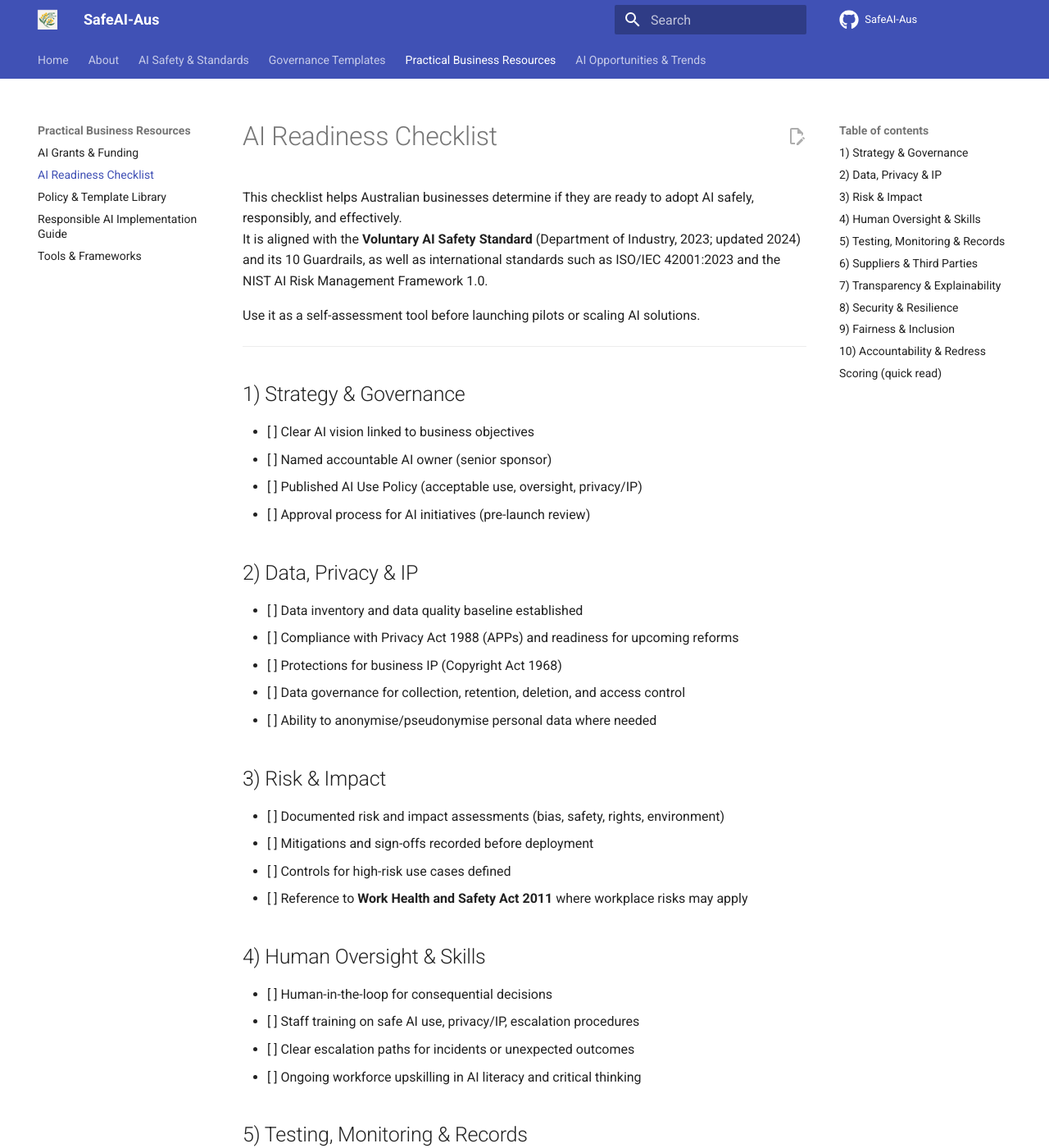
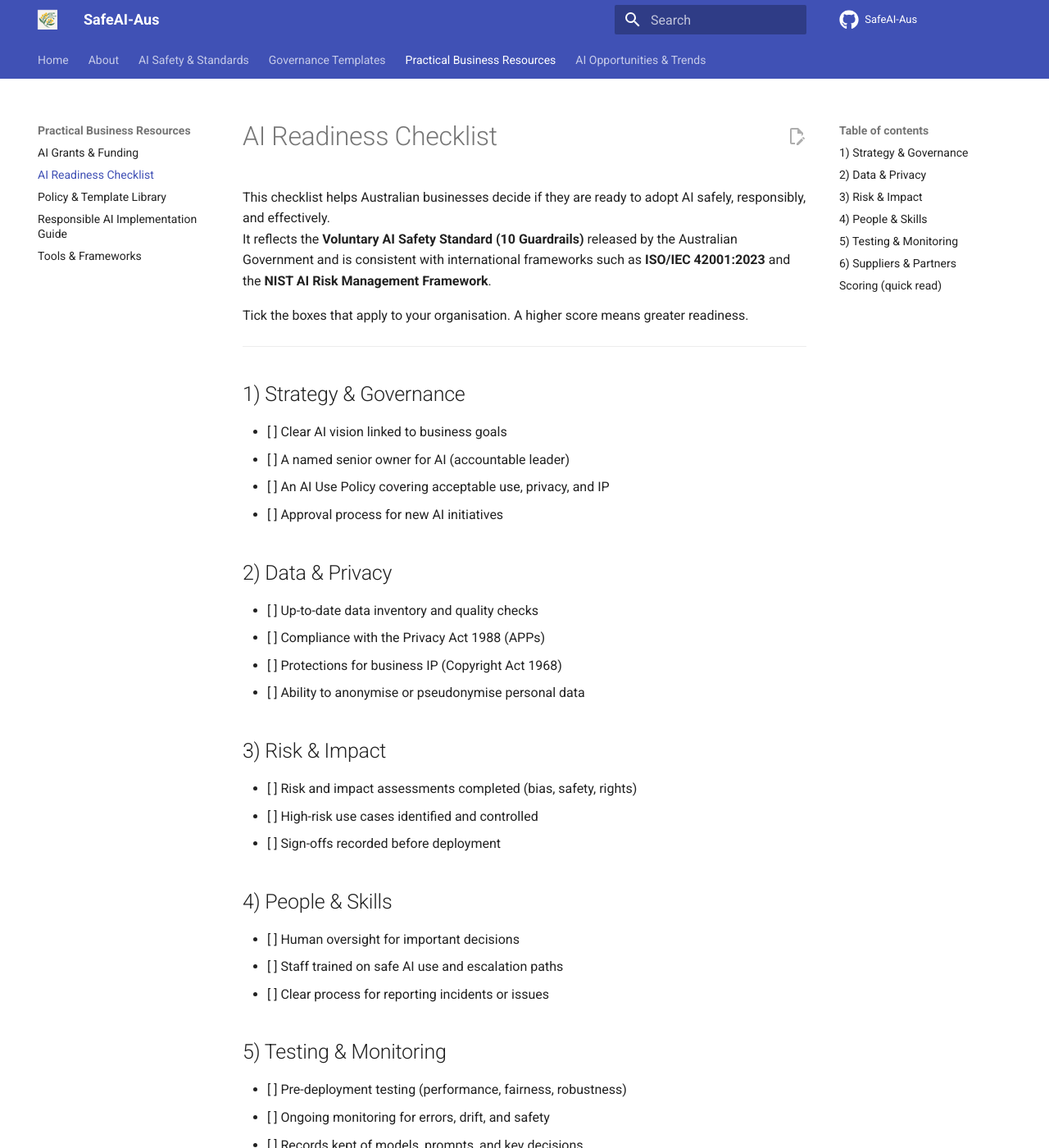
Before and after one commit to safeai-aus/safeai-aus.github.io, an MkDocs documentation site: the page built from docs/ai-readiness-checklist.md, in a window 1280 px wide and 1400 px high. Shown: the whole window at 82% size. Built offline with MkDocs 1.6.1 and Material for MkDocs 9.7.7, drawn with Linux system fonts in a browser that asks for light colours; comment, search, counter and statistics services are not loaded; some of the changed text lies outside the part shown.

Commit message:
Update ai-readiness-checklist.md

```diff
--- a/docs/ai-readiness-checklist.md
+++ b/docs/ai-readiness-checklist.md
@@ -6,81 +6,50 @@ description: AI Readiness Checklist for Australian Businesses — guidance for A
 
 # AI Readiness Checklist
 
-This checklist helps Australian businesses determine if they are ready to adopt AI safely, responsibly, and effectively.
-It is aligned with the **Voluntary AI Safety Standard** (Department of Industry, 2023; updated 2024) and its 10 Guardrails, as well as international standards such as ISO/IEC 42001:2023 and the NIST AI Risk Management Framework 1.0.
+This checklist helps Australian businesses decide if they are ready to adopt AI safely, responsibly, and effectively.
+It reflects the **Voluntary AI Safety Standard (10 Guardrails)** released by the Australian Government and is consistent with international frameworks such as **ISO/IEC 42001:2023** and the **NIST AI Risk Management Framework**.
 
-Use it as a self-assessment tool before launching pilots or scaling AI solutions.
+Tick the boxes that apply to your organisation. A higher score means greater readiness.
 
 ---
 
 ## 1) Strategy & Governance
-- [ ] Clear AI vision linked to business objectives
-- [ ] Named accountable AI owner (senior sponsor)
-- [ ] Published AI Use Policy (acceptable use, oversight, privacy/IP)
-- [ ] Approval process for AI initiatives (pre-launch review)
+- [ ] Clear AI vision linked to business goals
+- [ ] A named senior owner for AI (accountable leader)
+- [ ] An AI Use Policy covering acceptable use, privacy, and IP
+- [ ] Approval process for new AI initiatives
 
-## 2) Data, Privacy & IP
-- [ ] Data inventory and data quality baseline established
-- [ ] Compliance with Privacy Act 1988 (APPs) and readiness for upcoming reforms
+## 2) Data & Privacy
+- [ ] Up-to-date data inventory and quality checks
+- [ ] Compliance with the Privacy Act 1988 (APPs)
 - [ ] Protections for business IP (Copyright Act 1968)
-- [ ] Data governance for collection, retention, deletion, and access control
-- [ ] Ability to anonymise/pseudonymise personal data where needed
+- [ ] Ability to anonymise or pseudonymise personal data
 
 ## 3) Risk & Impact
-- [ ] Documented risk and impact assessments (bias, safety, rights, environment)
-- [ ] Mitigations and sign-offs recorded before deployment
-- [ ] Controls for high-risk use cases defined
-- [ ] Reference to **Work Health and Safety Act 2011** where workplace risks may apply
+- [ ] Risk and impact assessments completed (bias, safety, rights)
+- [ ] High-risk use cases identified and controlled
+- [ ] Sign-offs recorded before deployment
 
-## 4) Human Oversight & Skills
-- [ ] Human-in-the-loop for consequential decisions
-- [ ] Staff training on safe AI use, privacy/IP, escalation procedures
-- [ ] Clear escalation paths for incidents or unexpected outcomes
-- [ ] Ongoing workforce upskilling in AI literacy and critical thinking
+## 4) People & Skills
+- [ ] Human oversight for important decisions
+- [ ] Staff trained on safe AI use and escalation paths
+- [ ] Clear process for reporting incidents or issues
 
-## 5) Testing, Monitoring & Records
-- [ ] Pre-deployment testing & assurance (performance, robustness, fairness)
-- [ ] Ongoing monitoring for drift, errors, and safety issues
-- [ ] Central **records**: model versions, prompts, decisions, incidents
-- [ ] Independent or external assurance where risks are high
+## 5) Testing & Monitoring
+- [ ] Pre-deployment testing (performance, fairness, robustness)
+- [ ] Ongoing monitoring for errors, drift, and safety
+- [ ] Records kept of models, prompts, and key decisions
 
-## 6) Suppliers & Third Parties
-- [ ] Vendors aligned to the 10 Guardrails
-- [ ] Contracts include privacy, IP, testing/assurance, and update transparency
-- [ ] Regular reassessment of vendor security and change practices
-- [ ] Disclosure of third-party data sources and licensing
-
-## 7) Transparency & Explainability
-- [ ] Documented model purpose, limitations, and training data sources
-- [ ] Explanations for outputs provided in business-friendly language
-- [ ] Users informed when interacting with AI vs. humans
-- [ ] Records of decision rationale available for audits
-
-## 8) Security & Resilience
-- [ ] AI systems included in broader **cyber security frameworks**
-- [ ] Protection against adversarial attacks and prompt injection
-- [ ] Business continuity and incident response plans in place
-- [ ] Alignment with **Critical Infrastructure Security obligations** if relevant
-
-## 9) Fairness & Inclusion
-- [ ] Bias and fairness testing conducted before and after deployment
-- [ ] AI systems designed for accessibility (WCAG, inclusive language)
-- [ ] Impacts on vulnerable groups assessed and mitigated
-- [ ] Regular stakeholder and community input considered
-
-## 10) Accountability & Redress
-- [ ] Clear accountability lines for AI decisions and outcomes
-- [ ] Mechanisms for customers and employees to raise complaints
-- [ ] Processes for review, correction, or redress where harm occurs
-- [ ] External reporting or independent oversight where required (e.g. regulators)
+## 6) Suppliers & Partners
+- [ ] Vendors align with Australia’s 10 Guardrails
+- [ ] Contracts cover privacy, IP, and security requirements
+- [ ] Regular review of vendor practices and updates
 
 ---
 
 ## Scoring (quick read)
-- **0–15**: Early stage — focus on governance, legal compliance, and staff literacy before pilots
-- **16–30**: Developing — ready for low-risk pilots with strong oversight
-- **31–40**: Established — capable of scaling, with robust monitoring and controls
-- **41–50**: Advanced — industry-leading, continuously improving, and externally assured
+- **0–10**: Early stage — build governance and staff skills first
+- **11–20**: Mid stage — ready for pilots with strong oversight
+- **21–30**: Advanced — ready to scale with continuous improvement
 
-> Use this checklist with **Getting Started** guidance and the **Voluntary AI Safety Standard (10 Guardrails)**.
-> It complements Australian legal obligations under the **Privacy Act**, **Copyright Act**, **Competition and Consumer Act**, and **Work Health and Safety Act**.
+> Use alongside the **Voluntary AI Safety Standard (10 Guardrails)** for best practice adoption in Australia.
```
